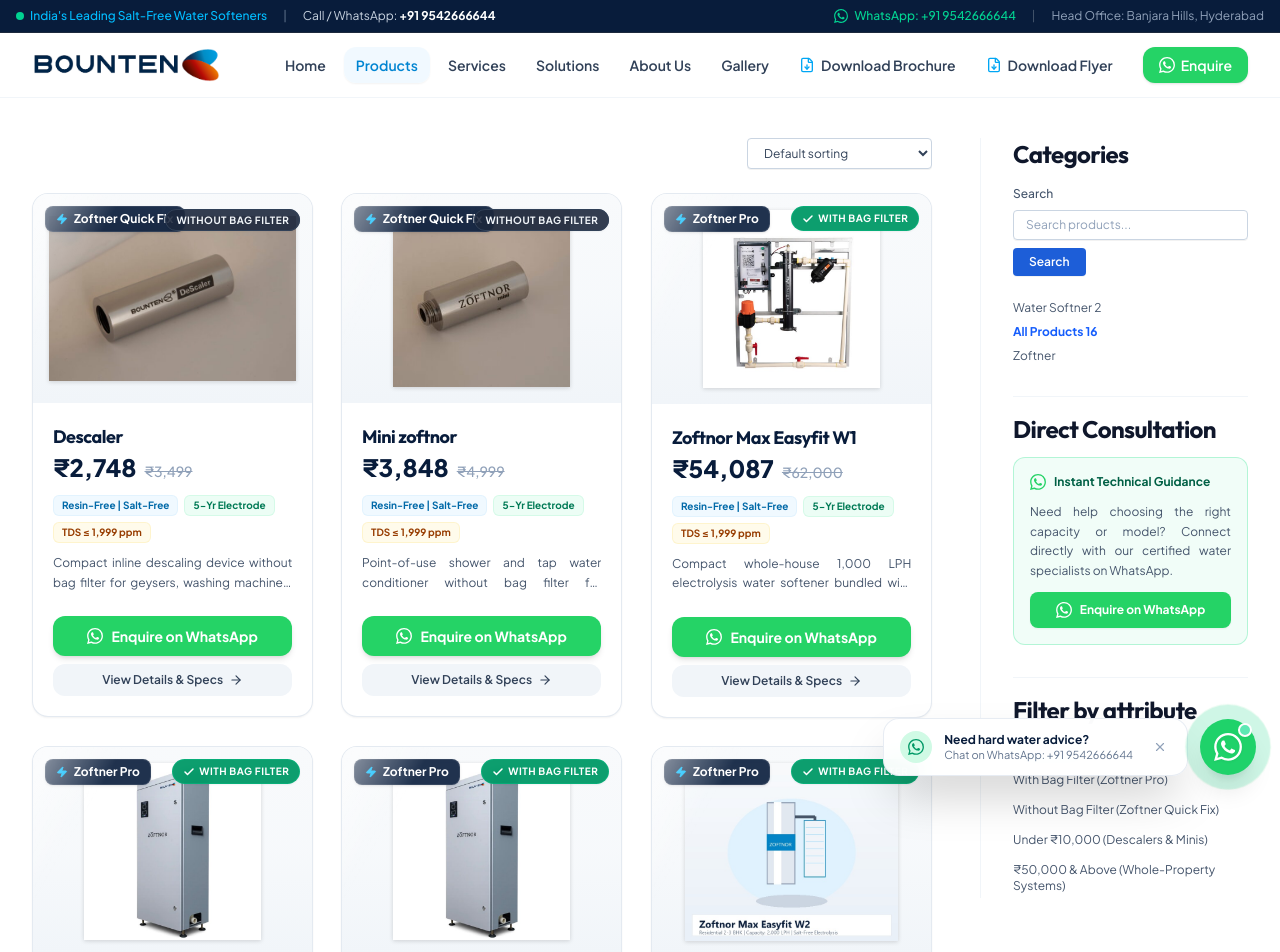
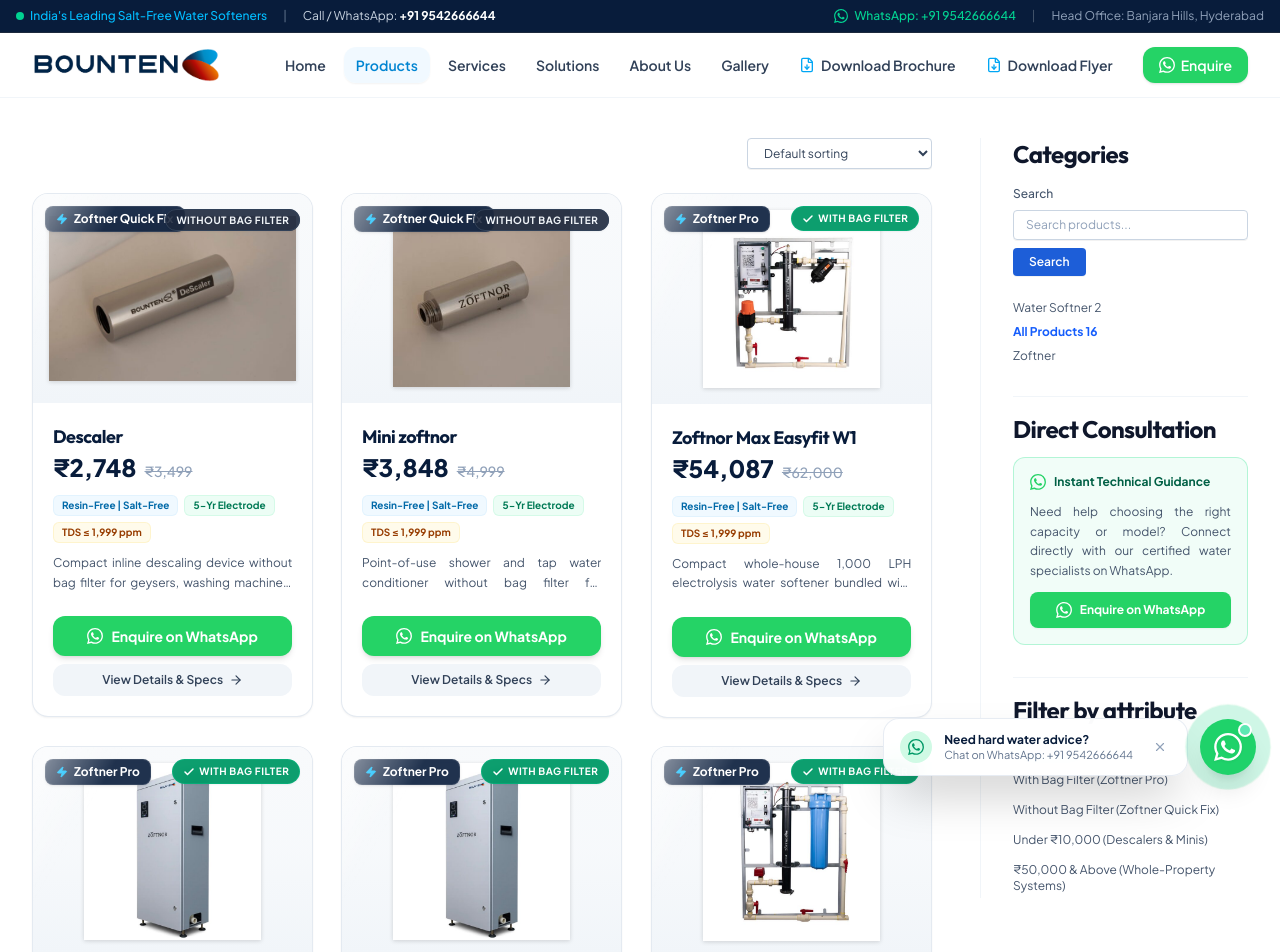
Before and after one commit to ascend-media-labs/Bounten, a React (Vite) app: page /products in a window 1280 px wide. Shown: the top 952 px of the page. Built offline with nearby package versions, Linux system fonts and the light colour scheme.

Commit message:
Update Zoftnor Max Easyfit W2 product image with authentic photo and sync with remote

```diff
--- a/src/data/products.js
+++ b/src/data/products.js
@@ -570,7 +570,7 @@ export const PRODUCTS_DATA = [
     "reviewsCount": 88,
     "popularity": 100,
     "dateAdded": "2024-03-05",
-    "image": "/images/products/zoftnor-max-w2.jpg",
+    "image": "/images/products/zoftnor-max-w2.png",
     "shortDescription": "Best-selling 2,000 LPH whole-property water softener with Bag Filter for 2-3 BHK homes and independent duplexes.",
     "description": "Bounten's flagship Zoftner Pro Max W2 delivers 2,000 Litres Per Hour of scale-free water backed by an industrial-grade bag filter. It provides comprehensive scale prevention for multi-bathroom homes, geysers, washing machines, and luxury shower fittings without requiring salt bags or chemical regenerants.",
     "specifications": [
```
Also changed, not shown: public/images/products/zoftnor-max-w2.jpg, public/images/products/zoftnor-max-w2.png (added).
